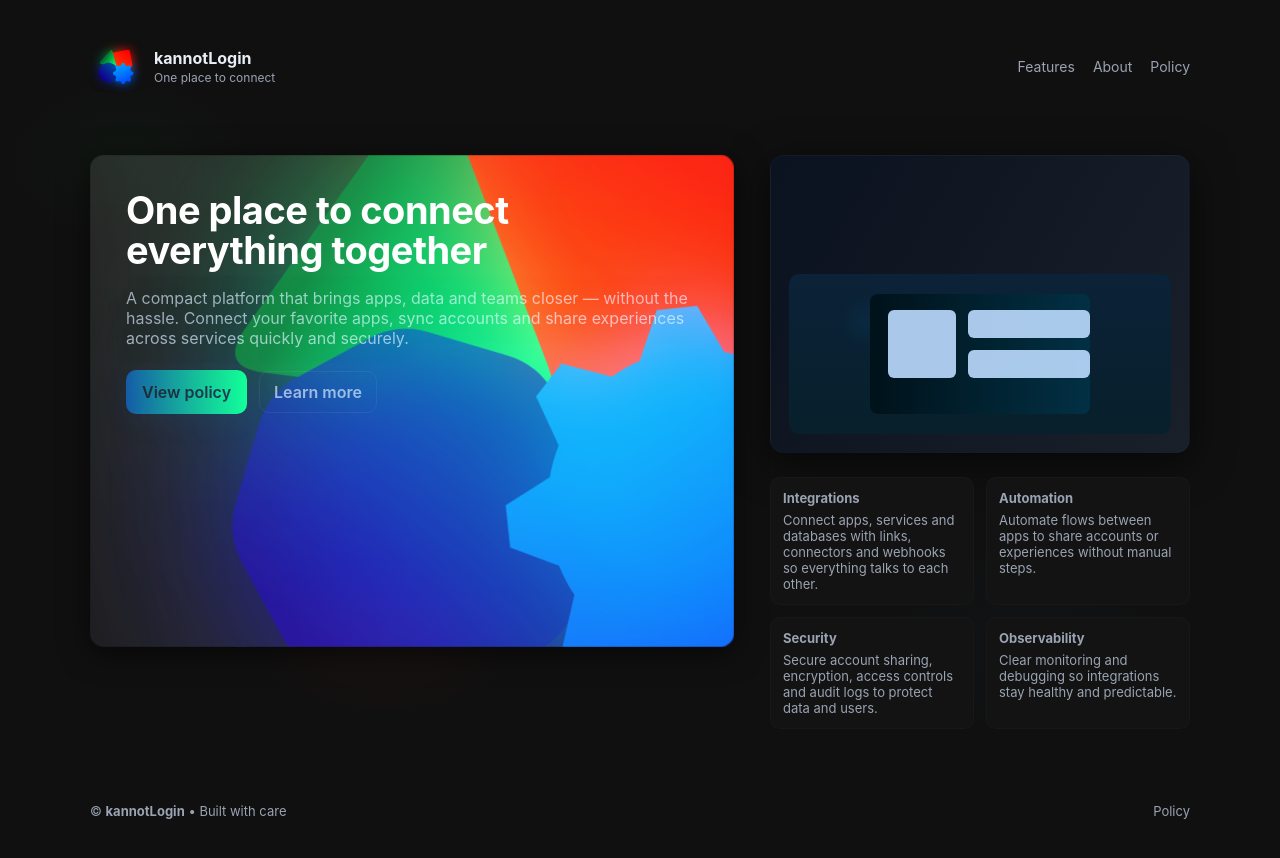
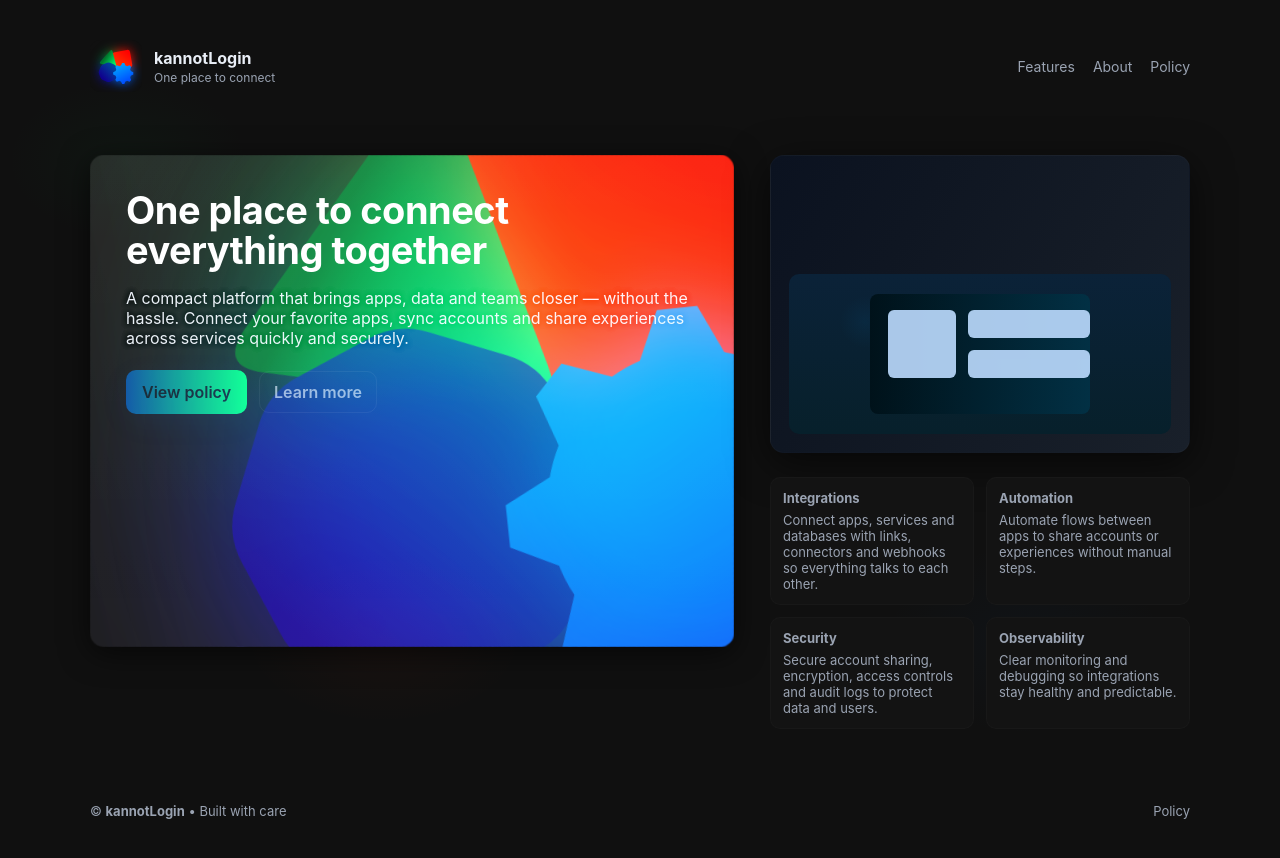
Before and after one commit to kannotlogin/verification, a plain HTML site: page index.html in a window 1280 px wide. Drawn offline with Linux system fonts and the light colour scheme.

```diff
--- a/index.html
+++ b/index.html
@@ -122,7 +122,7 @@
     }
 
     h1{ font-size:38px; line-height:1.05; margin:0 0 18px 0; letter-spacing:-0.5px; color:#fff; }
-    p.lead{ color:var(--muted); margin:0 0 22px 0; max-width:66ch; text-shadow: 0px 0px 20px black; }
+    p.lead{ margin:0 0 22px 0; max-width:66ch; text-shadow: 0px 0px 5px black, 0px 0px 5px black, 0px 0px 5px black, 0px 0px 5px black, 0px 0px 5px black, 0px 0px 5px black, 0px 0px 5px black, 0px 0px 5px black, 0px 0px 5px black, 0px 0px 5px black; }
 
     .cta-row{ display:flex; gap:12px; align-items:center; margin-top:14px; }
     .btn{ display:inline-flex; align-items:center; gap:10px; padding:12px 16px; border-radius:10px; text-decoration:none; font-weight:600; }
```
